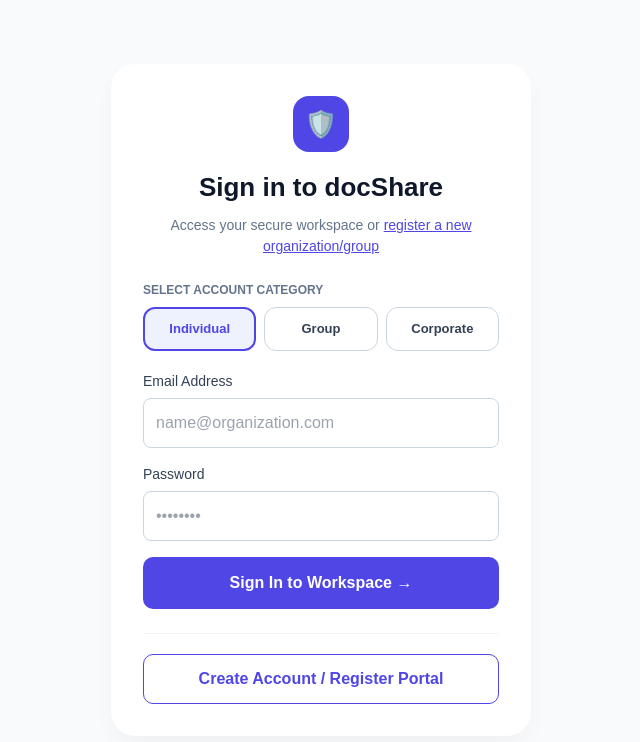
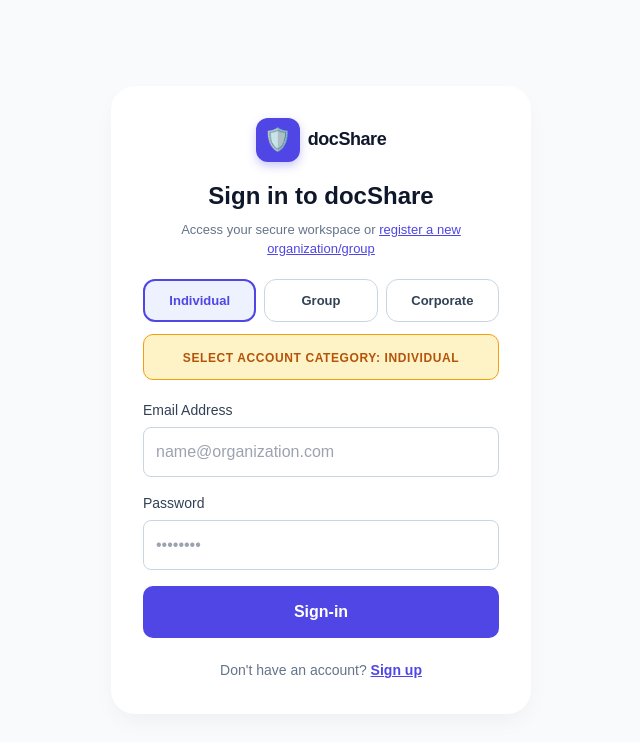
Before and after one commit to henryenterprise/docshare, a React (Vite) app: page / in a window 1280 px wide. Shown: the top 742 px of the page, without its empty margins (319-959 px from the left). Built offline with nearby package versions, Linux system fonts and the light colour scheme; no server answers; the HTML template or start-up script is replaced by a standard one.

Commit message:
Enhance sign-in and registration interface
Refactor sign-in and registration UI elements for improved layout and accessibility.

```diff
--- a/src/App.tsx
+++ b/src/App.tsx
@@ -10,7 +10,6 @@ export default function App() {
   const [email, setEmail] = useState('');
   const [password, setPassword] = useState('');
 
-  // Handle URL query parameter routing for ?admin=true or ?register=true
   useEffect(() => {
     const params = new URLSearchParams(window.location.search);
     if (params.get('admin') === 'true') {
@@ -20,11 +19,10 @@ export default function App() {
     }
   }, []);
 
-  // Handle Category Selection behavior
   const handleCategoryChange = (cat) => {
     setAccountCategory(cat);
     if (cat === 'Group' || cat === 'Corporate') {
-      setView('register'); // Automatically route to registration form
+      setView('register');
     }
   };
 
@@ -42,15 +40,19 @@ export default function App() {
     return (
       <div style={{ minHeight: '100vh', background: '#f8fafc', display: 'flex', justifyContent: 'center', alignItems: 'center', fontFamily: 'sans-serif', padding: '16px' }}>
         <div style={{ background: 'white', padding: '32px', borderRadius: '24px', width: '100%', maxWidth: '420px', boxShadow: '0 10px 25px -5px rgb(0 0 0 / 0.05)', textAlign: 'center' }}>
-          <div style={{ background: '#4f46e5', color: 'white', width: '56px', height: '56px', display: 'flex', justifyContent: 'center', alignItems: 'center', borderRadius: '16px', margin: '0 auto 16px auto', fontSize: '26px' }}>🛡️</div>
-          <h2 style={{ fontSize: '26px', fontWeight: 'bold', margin: '0 0 8px 0', color: '#0f172a' }}>Sign in to docShare</h2>
-          <p style={{ fontSize: '14px', color: '#64748b', margin: '0 0 24px 0' }}>
+
+          {/* Strategic App Icon Position */}
+          <div style={{ display: 'flex', alignItems: 'center', justifyContent: 'center', gap: '8px', marginBottom: '16px' }}>
+            <div style={{ background: '#4f46e5', color: 'white', width: '44px', height: '44px', display: 'flex', justifyContent: 'center', alignItems: 'center', borderRadius: '12px', fontSize: '22px', boxShadow: '0 4px 10px rgba(79, 70, 229, 0.3)' }}>🛡️</div>
+            <span style={{ fontSize: '18px', fontWeight: '800', color: '#0f172a', letterSpacing: '-0.025em' }}>docShare</span>
+          </div>
+
+          <h2 style={{ fontSize: '24px', fontWeight: 'bold', margin: '0 0 6px 0', color: '#0f172a' }}>Sign in to docShare</h2>
+          <p style={{ fontSize: '13px', color: '#64748b', margin: '0 0 20px 0' }}>
             Access your secure workspace or <span style={{ color: '#4f46e5', cursor: 'pointer', textDecoration: 'underline' }} onClick={() => setView('register')}>register a new organization/group</span>
           </p>
 
-          <div style={{ marginBottom: '20px', textAlign: 'left' }}>
-            <label style={{ display: 'block', fontSize: '12px', fontWeight: '700', textTransform: 'uppercase', color: '#64748b', marginBottom: '8px' }}>Select Account Category</label>
-            <div style={{ display: 'grid', gridTemplateColumns: '1fr 1fr 1fr', gap: '8px' }}>
+          <div style={{ display: 'grid', gridTemplateColumns: '1fr 1fr 1fr', gap: '8px', marginBottom: '12px' }}>
             {['Individual', 'Group', 'Corporate'].map((cat) => (
               <button
                 key={cat}
@@ -71,6 +73,12 @@ export default function App() {
               </button>
             ))}
           </div>
+
+          {/* Select Account Category in between cards, inside Gold background frame */}
+          <div style={{ background: '#fef3c7', border: '1px solid #f59e0b', padding: '10px 14px', borderRadius: '10px', textAlign: 'center', marginBottom: '20px' }}>
+            <span style={{ fontSize: '12px', fontWeight: '700', textTransform: 'uppercase', color: '#b45309', letterSpacing: '0.05em' }}>
+              Select Account Category: {accountCategory}
+            </span>
           </div>
 
           <form onSubmit={(e) => { e.preventDefault(); setView('app'); }} style={{ display: 'flex', flexDirection: 'column', gap: '16px', textAlign: 'left' }}>
@@ -83,31 +91,37 @@ export default function App() {
               <input type="password" placeholder="••••••••" value={password} onChange={(e) => setPassword(e.target.value)} style={{ width: '100%', padding: '12px', borderRadius: '8px', border: '1px solid #cbd5e1', boxSizing: 'border-box' }} required />
             </div>
             <button type="submit" style={{ background: '#4f46e5', color: 'white', border: 'none', padding: '14px', borderRadius: '10px', fontWeight: '600', cursor: 'pointer', width: '100%' }}>
-              Sign In to Workspace →
+              Sign-in
             </button>
           </form>
 
-          <div style={{ marginTop: '24px', paddingTop: '20px', borderTop: '1px solid #f1f5f9' }}>
-            <button onClick={() => setView('register')} style={{ width: '100%', background: 'white', color: '#4f46e5', border: '1px solid #4f46e5', padding: '12px', borderRadius: '10px', fontWeight: '600', cursor: 'pointer' }}>
-              Create Account / Register Portal
-            </button>
+          <div style={{ marginTop: '20px', textAlign: 'center' }}>
+            <span style={{ fontSize: '14px', color: '#64748b' }}>Don't have an account? </span>
+            <span style={{ fontSize: '14px', color: '#4f46e5', fontWeight: '600', cursor: 'pointer', textDecoration: 'underline' }} onClick={() => setView('register')}>
+              Sign up
+            </span>
           </div>
         </div>
       </div>
     );
   }
 
-  // 2. BUSINESS REGISTRATION & COMPLIANCE FORM (Traceability Data Pipeline)
+  // 2. BUSINESS REGISTRATION & COMPLIANCE FORM
   if (view === 'register') {
     return (
       <div style={{ minHeight: '100vh', background: '#f8fafc', padding: '20px', fontFamily: 'sans-serif', color: '#0f172a', maxWidth: '600px', margin: '0 auto' }}>
-        <button onClick={() => setView('signin')} style={{ marginBottom: '20px', padding: '8px 16px', background: '#e2e8f0', border: 'none', borderRadius: '6px', cursor: 'pointer' }}>
+        <div style={{ display: 'flex', justifyContent: 'space-between', alignItems: 'center', marginBottom: '20px' }}>
+          <button onClick={() => setView('signin')} style={{ padding: '8px 16px', background: '#e2e8f0', border: 'none', borderRadius: '6px', cursor: 'pointer', fontWeight: '500' }}>
             ← Back to Sign In
           </button>
+          <div style={{ display: 'flex', alignItems: 'center', gap: '6px' }}>
+            <div style={{ background: '#4f46e5', color: 'white', width: '32px', height: '32px', display: 'flex', justifyContent: 'center', alignItems: 'center', borderRadius: '8px', fontSize: '16px' }}>🛡️</div>
+            <span style={{ fontSize: '15px', fontWeight: 'bold' }}>docShare</span>
+          </div>
+        </div>
         <div style={{ background: 'white', padding: '24px', borderRadius: '16px', boxShadow: '0 4px 6px -1px rgb(0 0 0 / 0.05)' }}>
           <h2 style={{ marginTop: 0 }}>Business Registration & Compliance</h2>
-          <p style={{ color: '#64748b', fontSize: '14px', marginBottom: '20px' }}>Complete enterprise verification details for user traceability.</p>
-          <form onSubmit={(e) => { e.preventDefault(); alert('Compliance Registration submitted successfully!'); setView('app'); }} style={{ display: 'flex', flexDirection: 'column', gap: '16px' }}>
+          <form onSubmit={(e) => { e.preventDefault(); alert('Registration submitted!'); setView('app'); }} style={{ display: 'flex', flexDirection: 'column', gap: '16px' }}>
             <div>
               <label style={{ display: 'block', fontSize: '14px', fontWeight: '500', marginBottom: '6px' }}>Country *</label>
               <select style={{ width: '100%', padding: '12px', borderRadius: '8px', border: '1px solid #cbd5e1', background: 'white' }}>
@@ -116,11 +130,7 @@ export default function App() {
             </div>
             <div>
               <label style={{ display: 'block', fontSize: '14px', fontWeight: '500', marginBottom: '6px' }}>State / Province *</label>
-              <input type="text" placeholder="e.g. Lagos State or Imo State" style={{ width: '100%', padding: '12px', borderRadius: '8px', border: '1px solid #cbd5e1', boxSizing: 'border-box' }} required />
-            </div>
-            <div>
-              <label style={{ display: 'block', fontSize: '14px', fontWeight: '500', marginBottom: '6px' }}>City / LGA *</label>
-              <input type="text" placeholder="e.g. Ikeja LGA" style={{ width: '100%', padding: '12px', borderRadius: '8px', border: '1px solid #cbd5e1', boxSizing: 'border-box' }} required />
+              <input type="text" placeholder="e.g. Lagos State" style={{ width: '100%', padding: '12px', borderRadius: '8px', border: '1px solid #cbd5e1', boxSizing: 'border-box' }} required />
             </div>
             <div>
               <label style={{ display: 'block', fontSize: '14px', fontWeight: '500', marginBottom: '6px' }}>Estimated Staff / Member Scope *</label>
@@ -130,17 +140,6 @@ export default function App() {
                 <option>51 - 200 members</option>
                 <option>200+ members</option>
               </select>
-            </div>
-            <div style={{ borderTop: '1px solid #e2e8f0', paddingTop: '16px' }}>
-              <h4 style={{ margin: '0 0 12px 0', color: '#334155' }}>3. Security & Compliance Uploads</h4>
-              <label style={{ display: 'block', fontSize: '14px', fontWeight: '500', marginBottom: '6px' }}>Select ID Type *</label>
-              <select style={{ width: '100%', padding: '12px', borderRadius: '8px', border: '1px solid #cbd5e1', background: 'white', marginBottom: '12px' }}>
-                <option>National ID (NIN)</option>
-                <option>International Passport</option>
-                <option>Driver's License</option>
-              </select>
-              <label style={{ display: 'block', fontSize: '14px', fontWeight: '500', marginBottom: '6px' }}>Upload ID Document (PDF/Image) *</label>
-              <input type="file" accept="image/*,.pdf" style={{ width: '100%', padding: '8px', border: '1px solid #cbd5e1', borderRadius: '8px' }} required />
             </div>
             <button type="submit" style={{ background: '#4f46e5', color: 'white', border: 'none', padding: '14px', borderRadius: '8px', fontWeight: '600', cursor: 'pointer', marginTop: '10px' }}>
               Complete Registration & Proceed
@@ -172,27 +171,31 @@ export default function App() {
   if (view === 'admin-dashboard') {
     return (
       <div style={{ minHeight: '100vh', background: '#f8fafc', padding: '24px', fontFamily: 'sans-serif', color: '#0f172a' }}>
-        <div style={{ background: '#0f172a', color: 'white', padding: '24px', borderRadius: '16px', marginBottom: '20px' }}>
-          <h1 style={{ fontSize: '24px', margin: '0 0 4px 0' }}>Command Center</h1>
-          <p style={{ color: '#94a3b8', margin: 0, fontSize: '14px' }}>🟢 Full System Oversight & User Traceability Logs Active</p>
-          <button onClick={() => setView('signin')} style={{ background: '#334155', color: 'white', border: 'none', padding: '8px 16px', borderRadius: '6px', cursor: 'pointer', marginTop: '16px' }}>Sign Out</button>
+        <div style={{ background: '#0f172a', color: 'white', padding: '24px', borderRadius: '16px', marginBottom: '20px', display: 'flex', justifyContent: 'space-between', alignItems: 'center' }}>
+          <div>
+            <div style={{ display: 'flex', alignItems: 'center', gap: '8px', marginBottom: '6px' }}>
+              <span style={{ background: '#334155', padding: '6px 8px', borderRadius: '8px' }}>🛡️</span>
+              <h1 style={{ fontSize: '22px', margin: 0 }}>Command Center</h1>
             </div>
-        <div style={{ display: 'grid', gridTemplateColumns: 'repeat(auto-fit, minmax(220px, 1fr))', gap: '16px' }}>
-          <div style={{ background: 'white', padding: '20px', borderRadius: '12px', border: '1px solid #e2e8f0' }}><h3>Activity Logs</h3><p style={{ color: '#64748b', fontSize: '13px' }}>Track user sessions & edits</p></div>
-          <div style={{ background: 'white', padding: '20px', borderRadius: '12px', border: '1px solid #e2e8f0' }}><h3>Branding & Content</h3><p style={{ color: '#64748b', fontSize: '13px' }}>Manage UI assets</p></div>
+            <p style={{ color: '#94a3b8', margin: 0, fontSize: '13px' }}>🟢 Full System Oversight Active</p>
+          </div>
+          <button onClick={() => setView('signin')} style={{ background: '#334155', color: 'white', border: 'none', padding: '8px 16px', borderRadius: '6px', cursor: 'pointer', fontWeight: '500' }}>Sign Out</button>
         </div>
       </div>
     );
   }
 
-  // 5. WORKSPACE HUB (Main App Hub with Share / Join Features)
+  // 5. WORKSPACE HUB (Main App Hub)
   return (
     <div style={{ padding: '20px', fontFamily: 'sans-serif', background: '#f8fafc', minHeight: '100vh', maxWidth: '900px', margin: '0 auto' }}>
       <div style={{ display: 'flex', justifyContent: 'space-between', alignItems: 'center', marginBottom: '20px' }}>
-        <button onClick={() => setView('signin')} style={{ padding: '8px 16px', background: '#e2e8f0', border: 'none', borderRadius: '6px', cursor: 'pointer' }}>
-          ← Sign Out
+        <div style={{ display: 'flex', alignItems: 'center', gap: '8px' }}>
+          <div style={{ background: '#4f46e5', color: 'white', width: '36px', height: '36px', display: 'flex', justifyContent: 'center', alignItems: 'center', borderRadius: '10px', fontSize: '18px' }}>🛡️</div>
+          <span style={{ fontSize: '18px', fontWeight: 'bold', color: '#0f172a' }}>docShare</span>
+        </div>
+        <button onClick={() => setView('signin')} style={{ padding: '8px 16px', background: '#e2e8f0', border: 'none', borderRadius: '6px', cursor: 'pointer', fontWeight: '500' }}>
+          Sign Out
         </button>
-        <span style={{ fontSize: '14px', color: '#64748b' }}>Connected to docShare Secure Environment</span>
       </div>
       <div style={{ background: 'white', padding: '24px', borderRadius: '16px', boxShadow: '0 4px 6px -1px rgb(0 0 0 / 0.05)' }}>
         <h2 style={{ marginTop: 0 }}>docShare Workspace Hub</h2>
```
Lines whose indentation alone changed are shown as unchanged.
